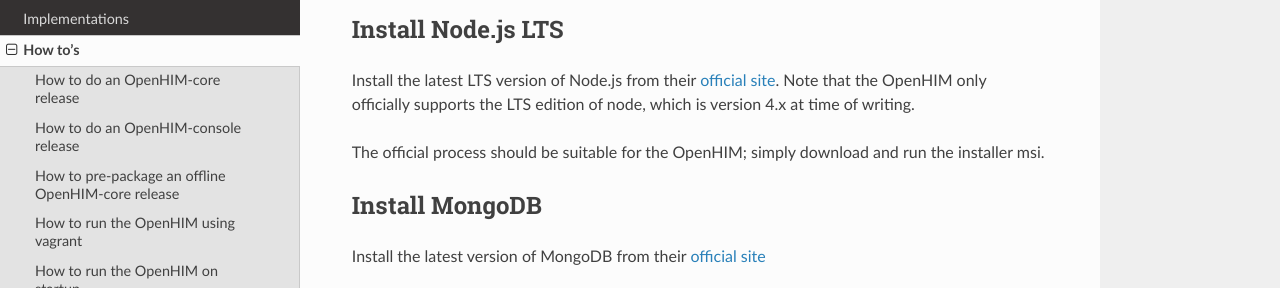
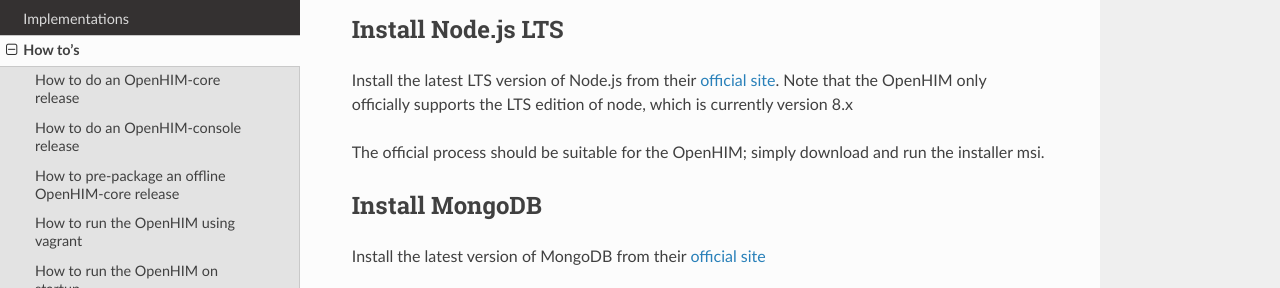
Before and after one commit to jembi/openhim-core-js, a Sphinx documentation site: the page built from docs/how-to/how-to-install-on-windows.md, in a window 1280 px wide and 900 px high. Shown: the part 219-507 px from the top of the window. Built offline with Sphinx 7.4.7 and the Read the Docs theme 2.0.0, drawn with Linux system fonts in a browser that asks for light colours.

Commit message:
Update how-to-install-on-windows.md

```diff
--- a/docs/how-to/how-to-install-on-windows.md
+++ b/docs/how-to/how-to-install-on-windows.md
@@ -5,7 +5,7 @@
 
 ## Install Node.js LTS
 
-Install the latest LTS version of Node.js from their [official site](http://nodejs.org/). Note that the OpenHIM only officially supports the LTS edition of node, which is version 4.x at time of writing.
+Install the latest LTS version of Node.js from their [official site](http://nodejs.org/). Note that the OpenHIM only officially supports the LTS edition of node, which is currently version 8.x
 
 The official process should be suitable for the OpenHIM; simply download and run the installer msi.
 
```
